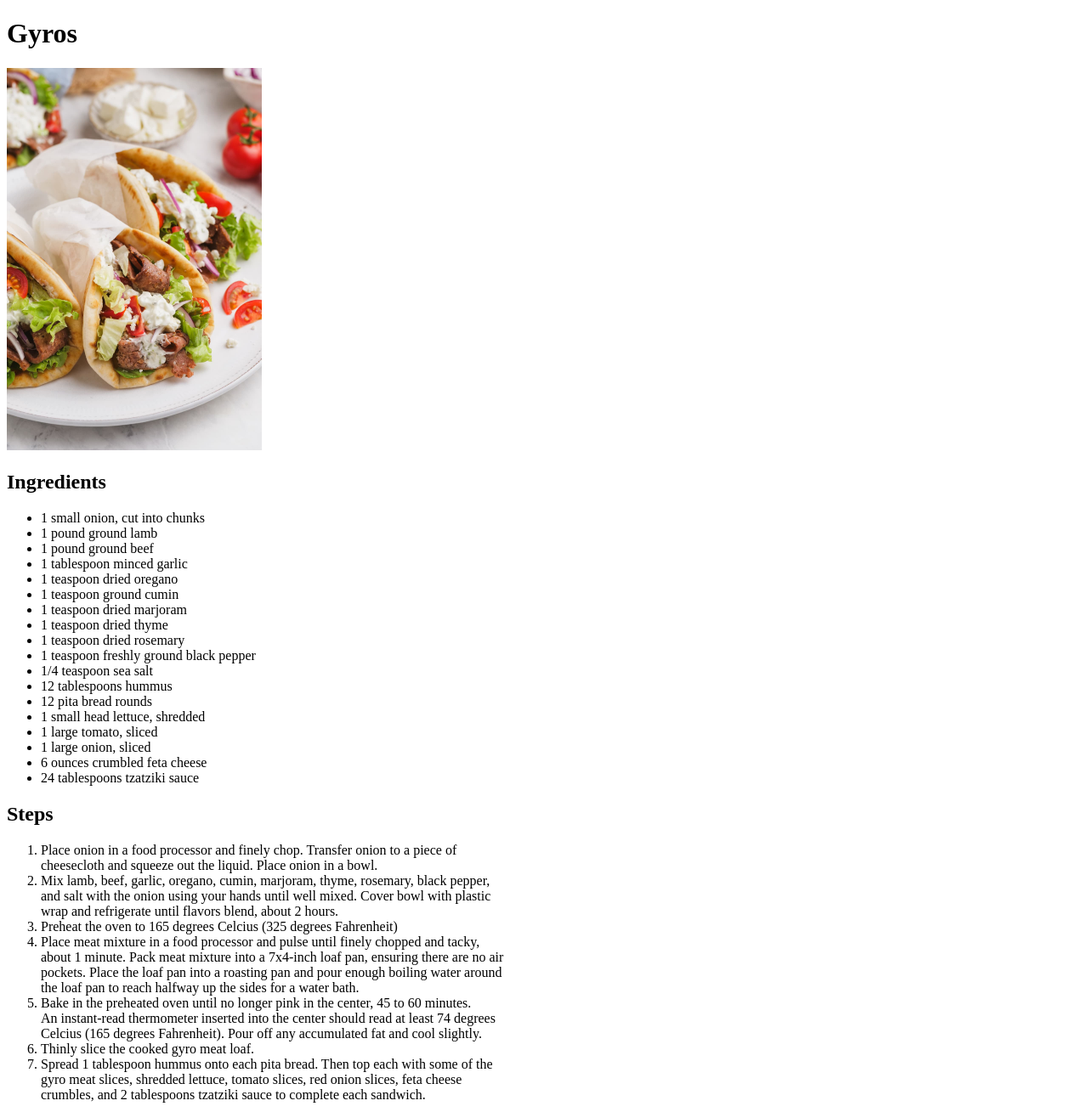
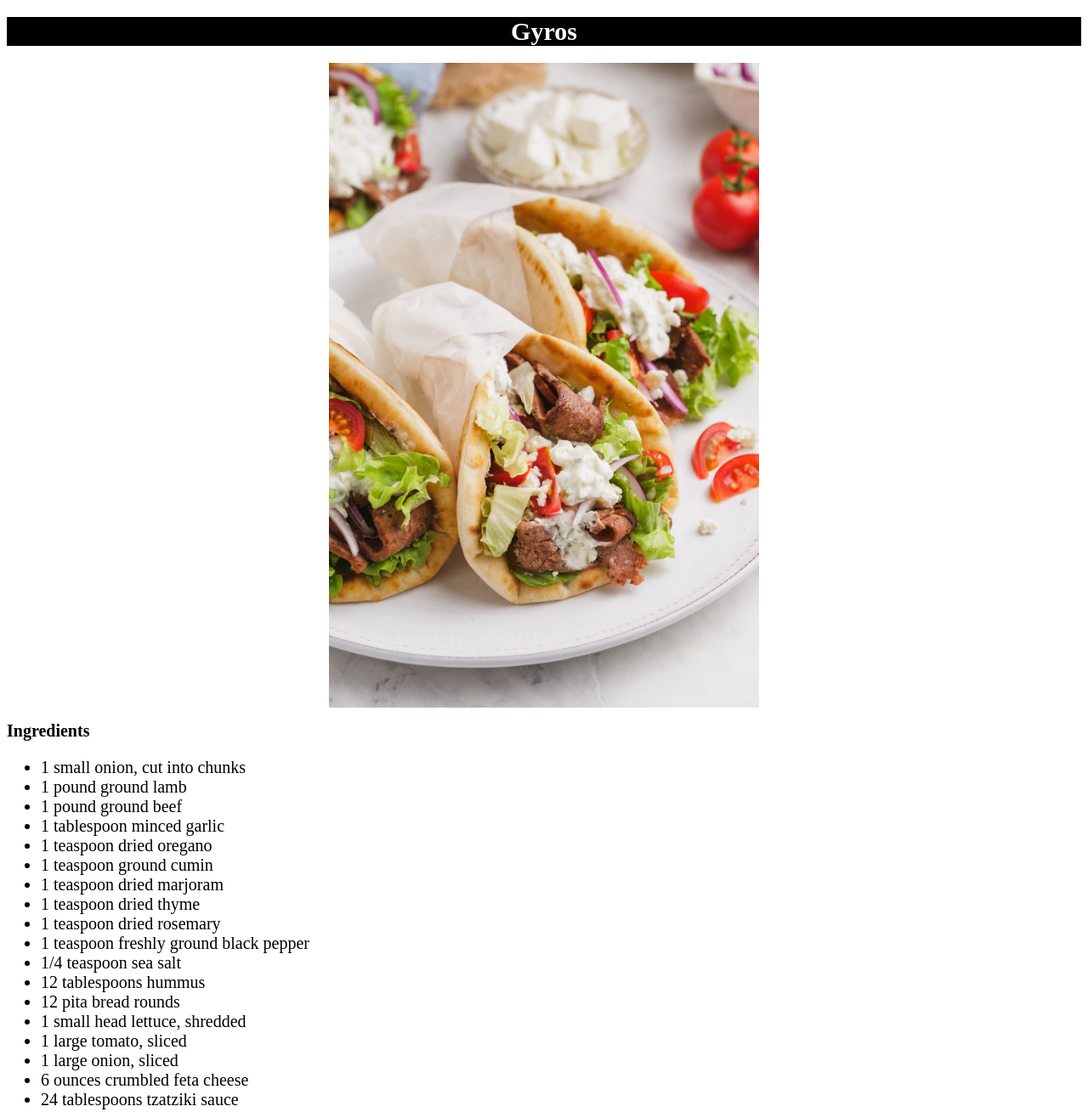
Before and after one commit to golde0815/git_test, a plain HTML site: page odin-recipes/recipes/gyros.html in a window 1280 px wide. Shown: the top 1309 px of the page at 85% size. Drawn offline with Linux system fonts and the light colour scheme.

Commit message:
Added style.css

```diff
--- a/odin-recipes/recipes/gyros.html
+++ b/odin-recipes/recipes/gyros.html
@@ -5,11 +5,12 @@
         <title>
             Gyros
         </title>
+        <link rel="stylesheet" href="../style.css">
     </head>
 
     <body>
-        <h1>Gyros</h1>
-        <img src="../img/gyros.jpg" alt="gyros" width="300">
+        <h1  class="foods">Gyros</h1>
+        <img src="../img/gyros.jpg" alt="gyros">
         <h2>Ingredients</h2>
         <ul>
             <li>1 small onion, cut into chunks</li>
@@ -32,7 +33,7 @@
             <li>24 tablespoons tzatziki sauce</li>
         </ul>
         <h2>Steps</h2>
-        <ol>
+        <ol class="steps">
             <li>Place onion in a food processor and finely chop. Transfer onion to a piece of<br>
             cheesecloth and squeeze out the liquid. Place onion in a bowl.</li>
             <li>Mix lamb, beef, garlic, oregano, cumin, marjoram, thyme, rosemary, black pepper,<br>
--- /dev/null
+++ b/odin-recipes/style.css
@@ -0,0 +1,26 @@
+img {
+    height: auto;
+    display: block;
+    margin: auto;
+    width: 40%;
+}
+
+* {
+    font-family: 'Times New Roman', Times, serif;
+    font-size: 20px;
+}
+
+h1 {
+    text-align: center;
+    font-size: 40px;
+}
+
+.foods {
+    font-size: 30px;
+    background-color: black;
+    color: white;
+}
+
+.steps {
+    line-height: 1.7;
+}
```
Also changed, not shown: odin-recipes/index.html (+1 -0 lines), odin-recipes/recipes/jambalaya.html (+4 -3 lines), odin-recipes/recipes/pad-thai.html (+4 -3 lines).
